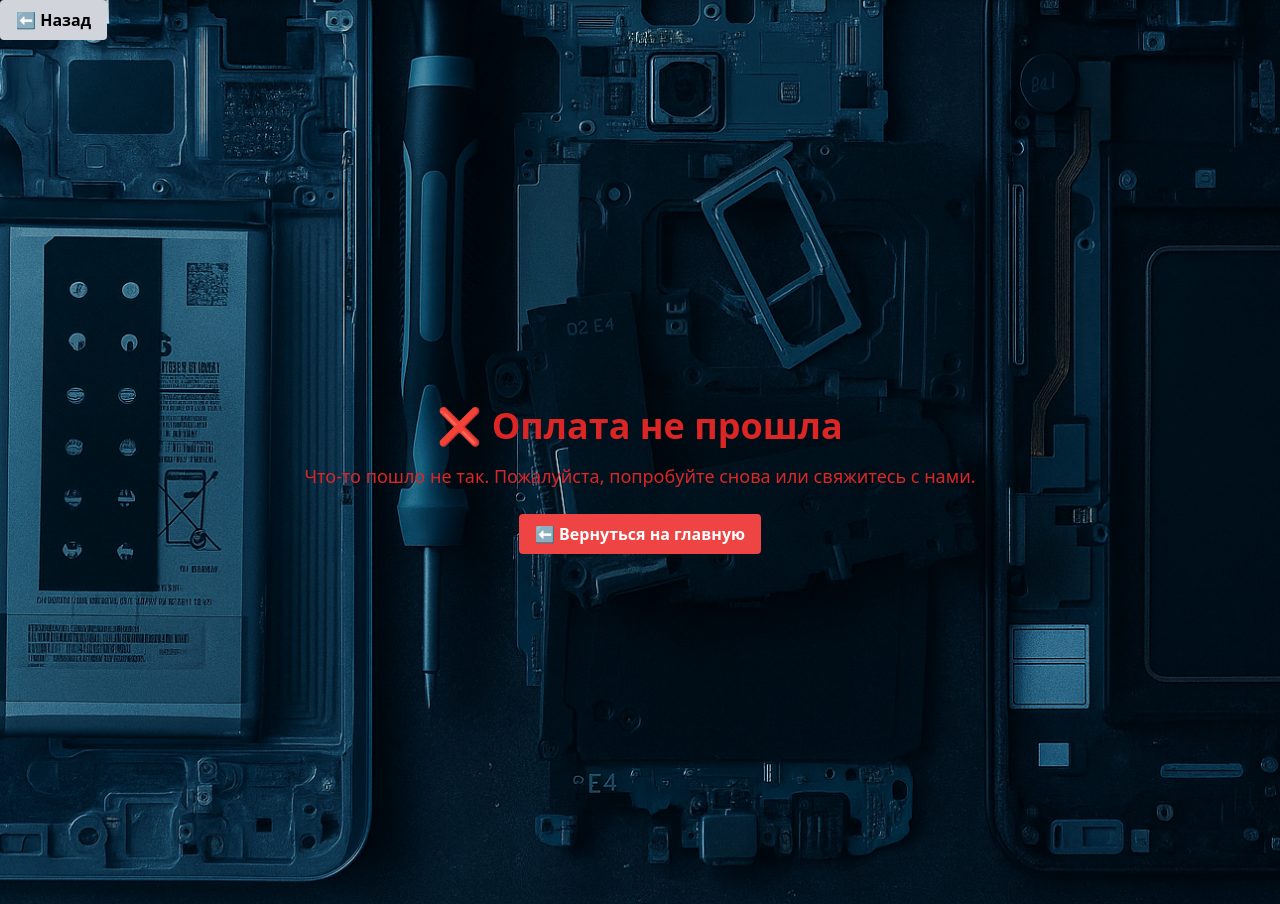
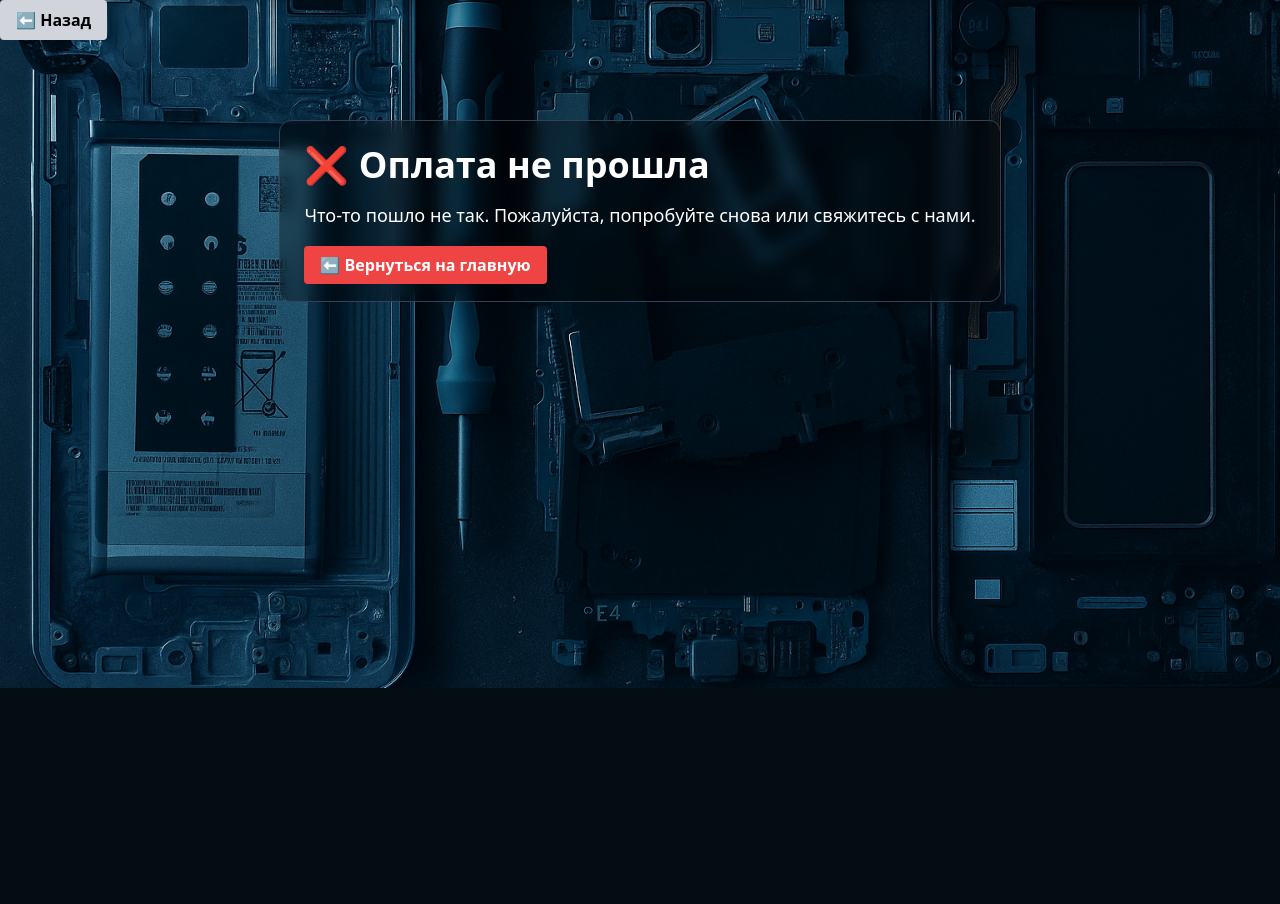
Before and after one commit to Mr-Shams86/galaxy_market, a Django app: page /products/failed/ in a window 1280 px wide. Shown: the part 112-1016 px from the top of the page. After the commit the page ends 800 px from the top, so only its background shows below. Run offline with Django 4.2, Linux system fonts and the light colour scheme; style sheets or scripts are compiled from the project's sources; some libraries are stand-ins or nearby versions.

```diff
--- a/templates/payment_failed.html
+++ b/templates/payment_failed.html
@@ -5,9 +5,8 @@
 </a>
 {% endblock %} {% block content %}
 
-<div
-  class="flex flex-col items-center justify-center min-h-screen text-center text-red-600"
->
+<div class="flex items-center justify-center px-4 mt-10 mb-10">
+  <div class="lg:col-span-2 p-6 rounded-xl bg-black/30 backdrop-blur text-white border border-gray-700">
   <h1 class="text-4xl font-bold mb-4">❌ Оплата не прошла</h1>
   <p class="text-lg mb-6">
     Что-то пошло не так. Пожалуйста, попробуйте снова или свяжитесь с нами.
```
